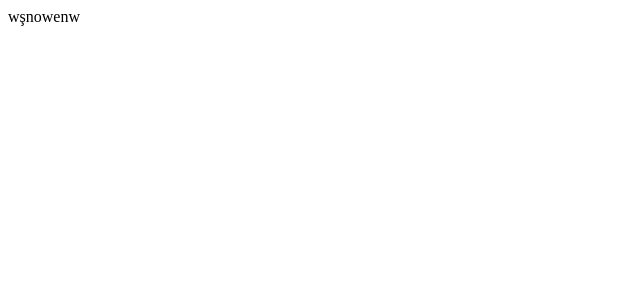
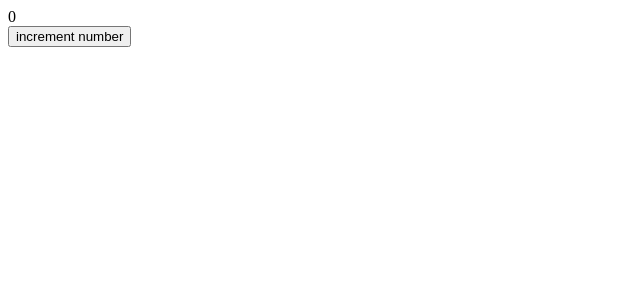
Before and after one commit to EmircanKoc1/angular-component-lifecycles, an Angular app: page / in a window 1280 px wide. Shown: the top 300 px of the page, without its empty margins (0-640 px from the left). Built offline with nearby package versions, Linux system fonts and the light colour scheme.

Commit message:
The AfterContentChecked example has been added.

```diff
--- a/src/app/app.component.html
+++ b/src/app/app.component.html
@@ -4,4 +4,5 @@
 
 <!-- <do-check-example></do-check-example> -->
 
-<after-content-init-example>wşnowenw</after-content-init-example>
+<!-- <after-content-init-example>wşnowenw</after-content-init-example> -->
+ <after-content-checked-example></after-content-checked-example>
--- /dev/null
+++ b/src/app/components/ngAfterContentChecked/child/child.component.html
@@ -0,0 +1 @@
+<ng-content></ng-content>
--- /dev/null
+++ b/src/app/components/ngAfterContentChecked/child/child.component.ts
@@ -0,0 +1,16 @@
+import { AfterContentChecked, Component } from '@angular/core';
+
+@Component({
+  selector: 'app-child',
+  standalone: true,
+  imports: [],
+  templateUrl: './child.component.html',
+  styleUrl: './child.component.scss'
+})
+export class ChildComponent
+  implements AfterContentChecked {
+  ngAfterContentChecked(): void {
+    console.log("The AfterContentChecked was executed");
+  }
+
+}
--- /dev/null
+++ b/src/app/components/ngAfterContentChecked/parent/parent.component.html
@@ -0,0 +1,5 @@
+<app-child>
+    {{number}}
+</app-child>
+<br>
+<button (click)="incrementNumber()">increment number</button>
--- /dev/null
+++ b/src/app/components/ngAfterContentChecked/parent/parent.component.ts
@@ -0,0 +1,18 @@
+import { Component } from '@angular/core';
+import { ChildComponent } from '../child/child.component';
+
+@Component({
+  selector: 'after-content-checked-example',
+  standalone: true,
+  imports: [ChildComponent],
+  templateUrl: './parent.component.html',
+  styleUrl: './parent.component.scss'
+})
+export class ParentComponent {
+
+  number: number = 0;
+  incrementNumber() {
+    this.number++;
+  }
+
+}
```
Also changed, not shown: src/app/app.component.ts (+5 -3 lines), src/app/components/ngAfterContentChecked/child/child.component.scss (added), src/app/components/ngAfterContentChecked/parent/parent.component.scss (added), 2 other files (tests, documents, lock files or other folders).
